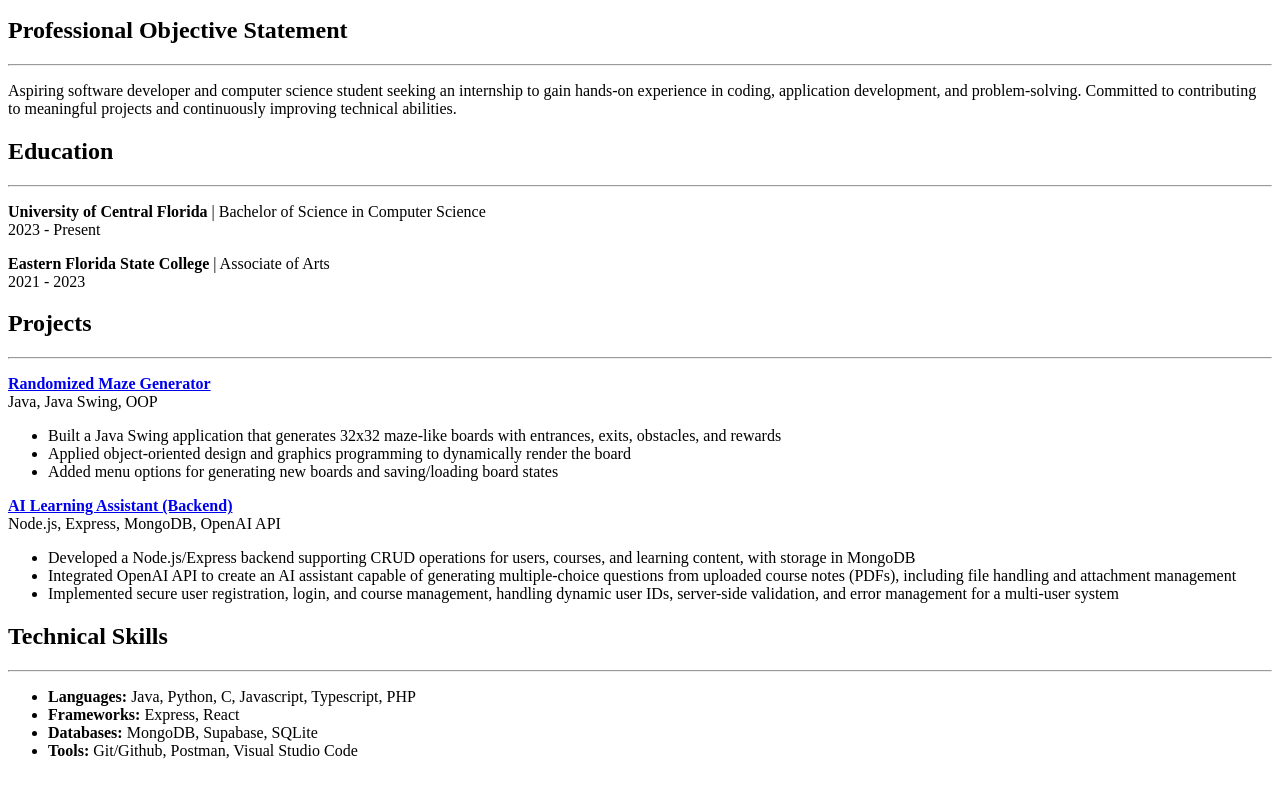
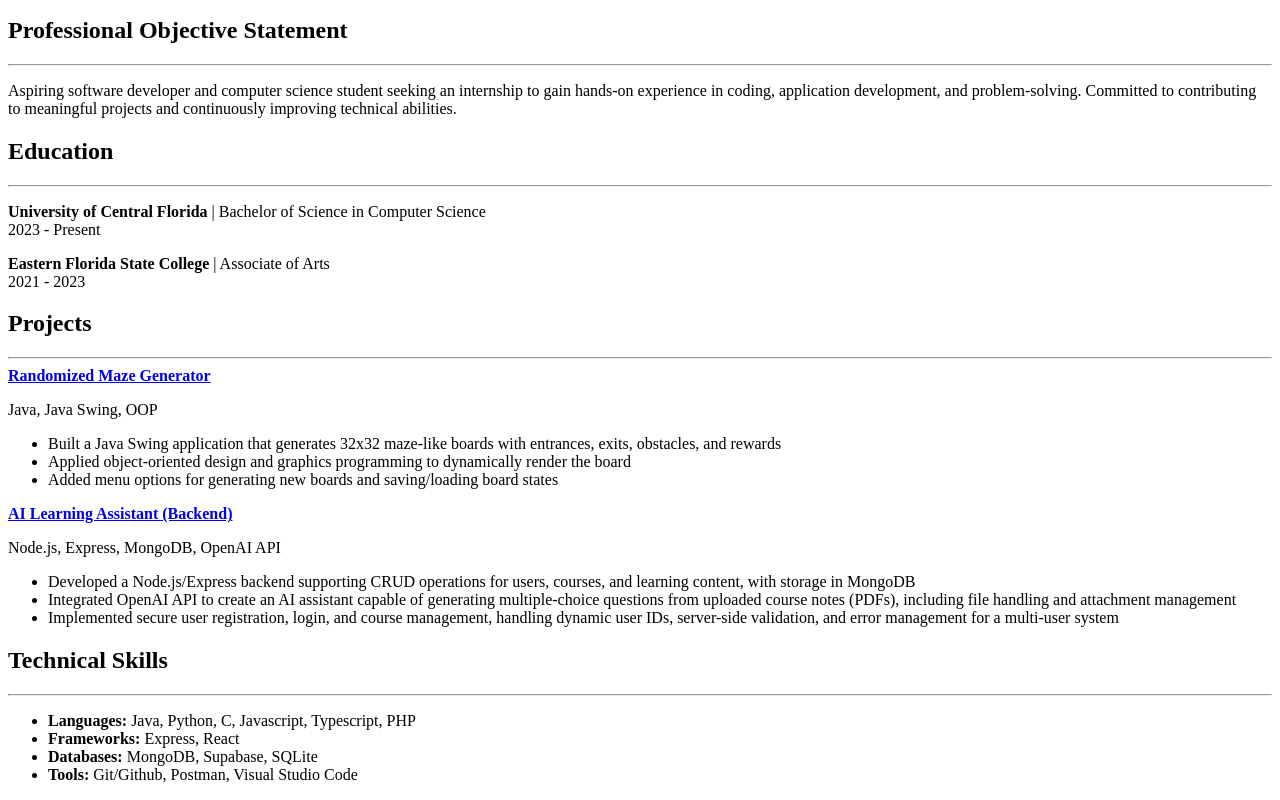
Before and after one commit to ConnorRupp/ConnorRupp.github.io, a plain HTML site: page index.html in a window 1280 px wide. Shown: the part 101-901 px from the top of the page. Before the commit the page ends 877 px from the top, so only its background shows below. Drawn offline with Linux system fonts and the light colour scheme.

Commit message:
quick fix

```diff
--- a/index.html
+++ b/index.html
@@ -41,24 +41,20 @@
             <section>
                 <h2>Projects</h2>
                 <hr>
-                <p>
                     <strong><a href="project1.html">Randomized Maze Generator</a></strong><br>
-                    Java, Java Swing, OOP<br>
+                    <p>Java, Java Swing, OOP</p>
                     <ul>
                         <li>Built a Java Swing application that generates 32x32 maze-like boards with entrances, exits, obstacles, and rewards</li>
                         <li>Applied object-oriented design and graphics programming to dynamically render the board</li>
                         <li>Added menu options for generating new boards and saving/loading board states</li>
                     </ul>
-                </p>
-                <p>
                     <strong><a href = "project2.html">AI Learning Assistant (Backend)</a></strong><br>
-                    Node.js, Express, MongoDB, OpenAI API<br>
+                    <p>Node.js, Express, MongoDB, OpenAI API</p>
                     <ul>
                         <li>Developed a Node.js/Express backend supporting CRUD operations for users, courses, and learning content, with storage in MongoDB</li>
                         <li>Integrated OpenAI API to create an AI assistant capable of generating multiple-choice questions from uploaded course notes (PDFs), including file handling and attachment management</li>
                         <li>Implemented secure user registration, login, and course management, handling dynamic user IDs, server-side validation, and error management for a multi-user system</li>
                     </ul>
-                </p>
             </section>
             <section>
                 <h2>Technical Skills</h2>
```
